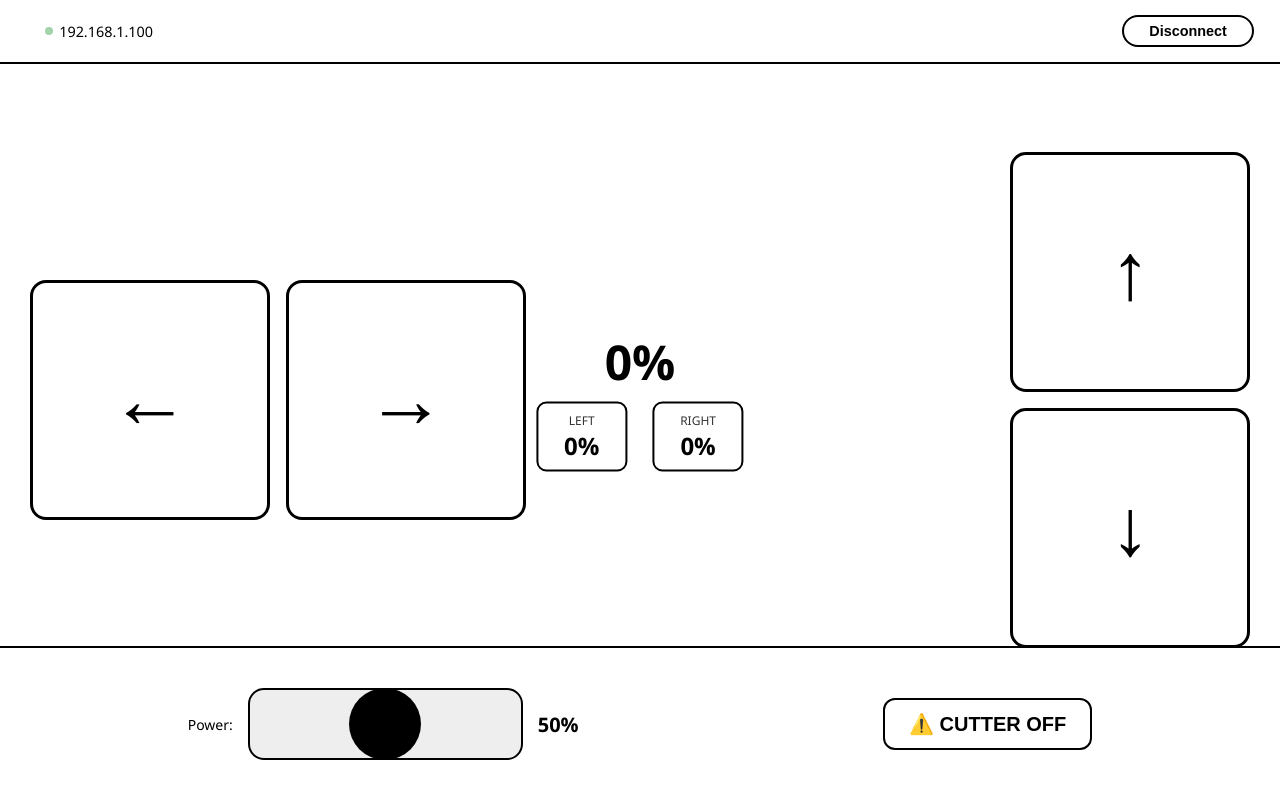
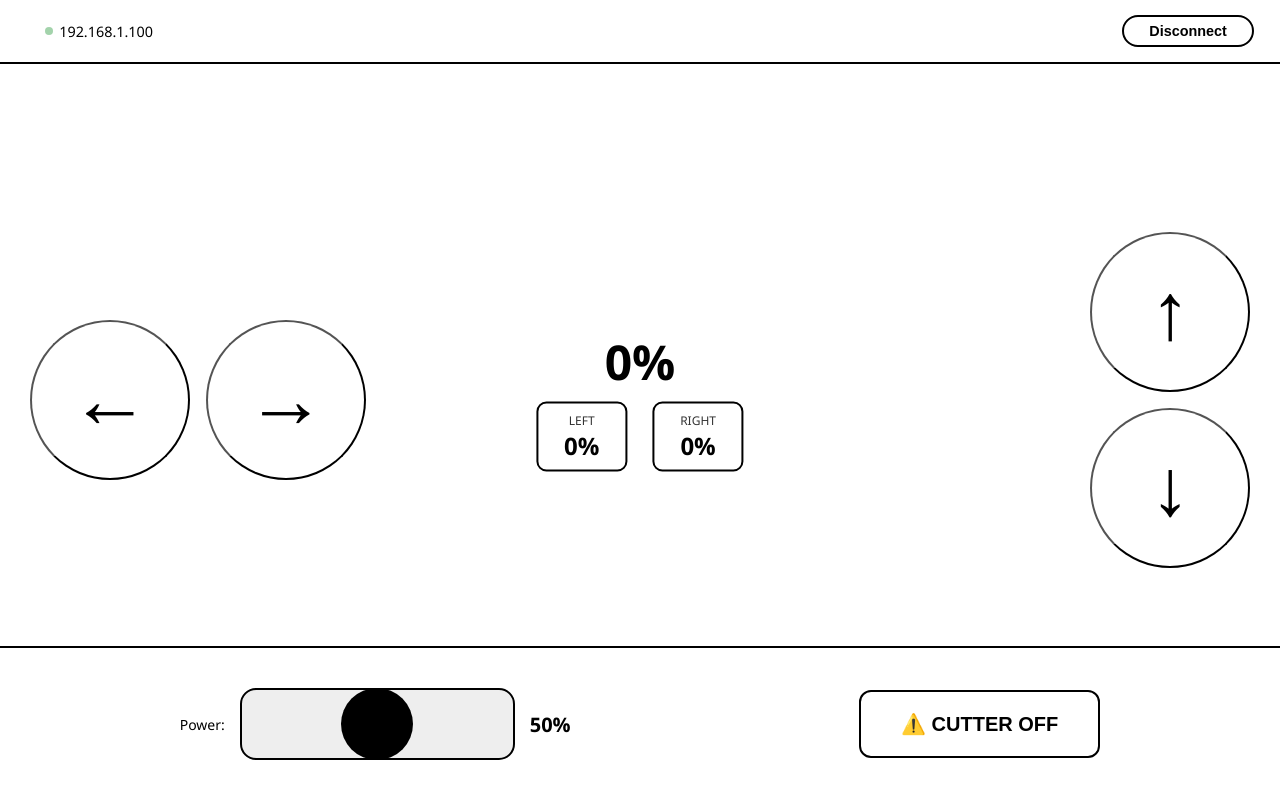
Before and after one commit to asetic003/robot-cotroller-, a plain HTML site: page index.html in a window 1280 px wide. Both pictures are taken after a click on the button "Connect & Start". Drawn offline with Linux system fonts and the light colour scheme.

Commit message:
ui chages

```diff
--- a/index.html
+++ b/index.html
@@ -208,10 +208,10 @@
         }
 
         .control-btn {
-            width: 30vh;
-            height: 30vh;
-            border: 3px solid #000; /* Strong border */
-            border-radius: 2vh;
+            width: 20vh;
+            height: 20vh;
+            border: 5% solid #000; /* Strong border */
+            border-radius: 100%;
             background: #fff; /* White fill */
             /* Removed backdrop-filter */
             color: #000; /* Black icon/text */
@@ -283,10 +283,10 @@
         }
 
         .power-slider::-moz-range-thumb {
-            width: 30px;
-            height: 30px;
+            width: 20wh;
+            height: 2.5vh;
             background: #000; /* Black thumb */
-            border-radius: 50%;
+            border-radius: 100%;
             cursor: pointer;
             border: none;
             /* Removed box-shadow */
@@ -299,7 +299,7 @@
         }
         .cutter-btn {
             /* Converted px values to vh for scaling */
-            padding: 1.5vh 3vh;   /* Was 15px 30px */
+            padding: 2.5vh 5vh;   /* Was 15px 30px */
             border: 0.3vh solid #000; /* Was 2px */
             border-radius: 1.5vh;   /* Was 15px */
             font-size: 2.5vh;     /* Was 16px */
```
